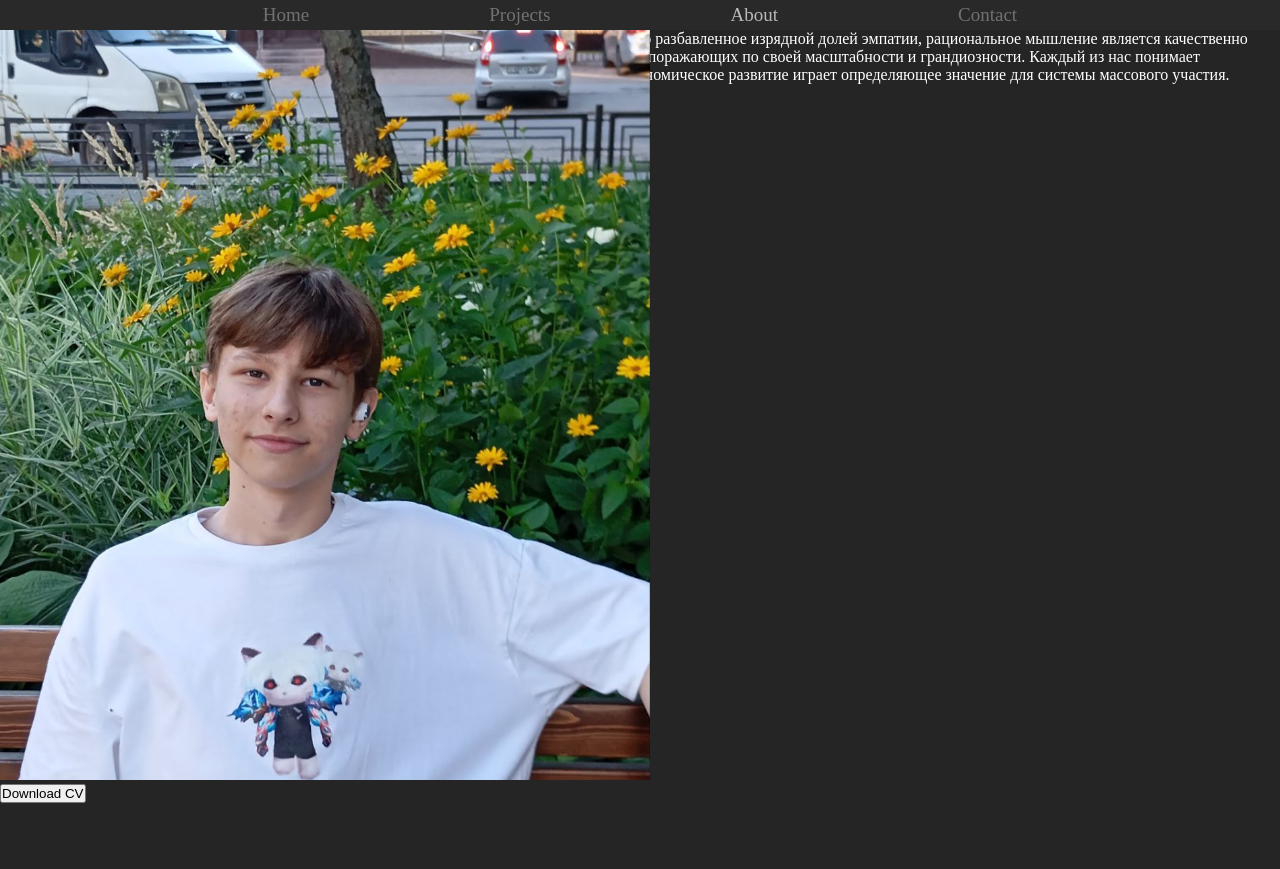
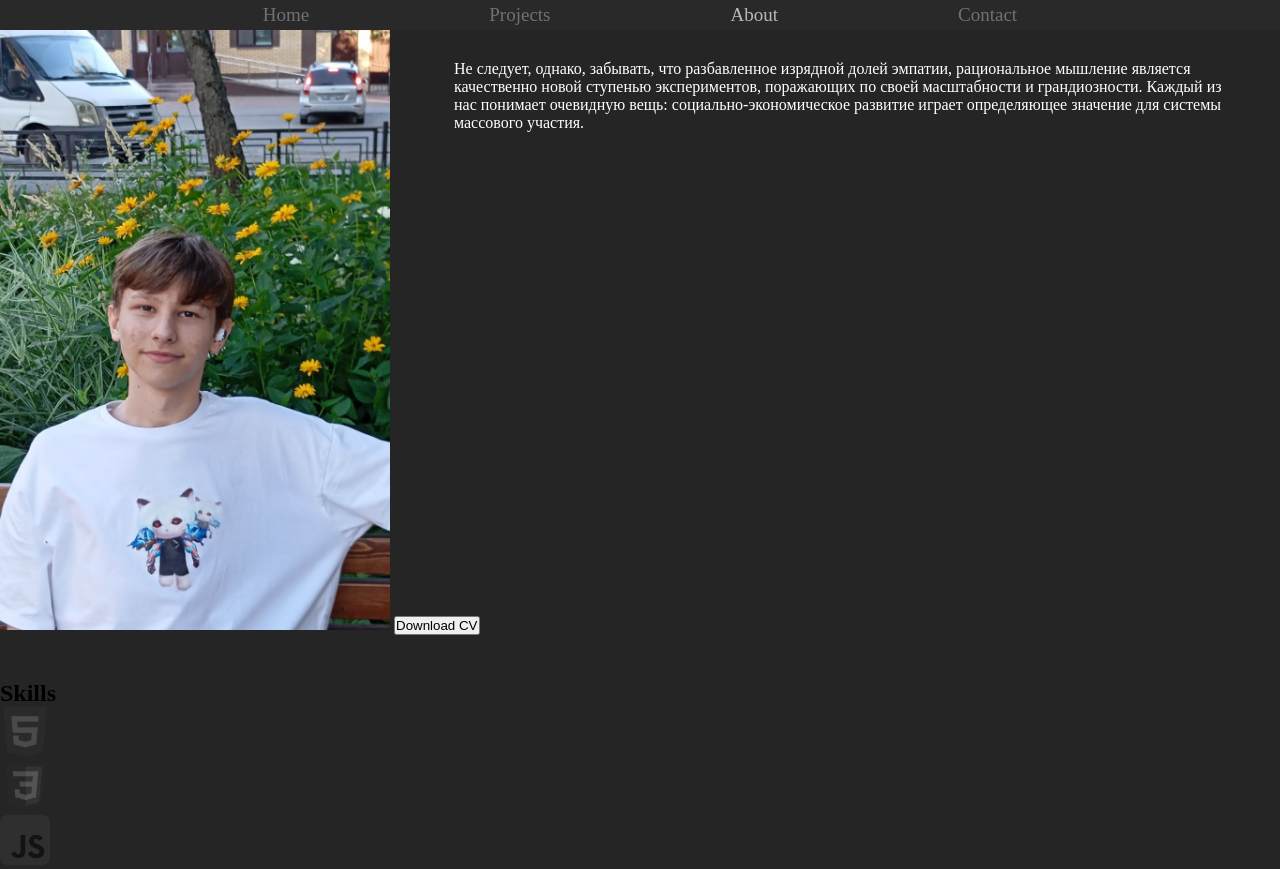
Before and after one commit to stedeem/my-portfolio, a plain HTML site: page index.html in a window 1280 px wide. Both pictures are taken after a click on the item "About". Before the commit the page ends 803 px from the top, so only its background shows below. Drawn offline with Linux system fonts and the light colour scheme.

Commit message:
fix bugs

```diff
--- a/index.html
+++ b/index.html
@@ -78,6 +78,24 @@
             </div>
             <p class="text_aboutme">Не следует, однако, забывать, что разбавленное изрядной долей эмпатии, рациональное мышление является качественно новой ступенью экспериментов, поражающих по своей масштабности и грандиозности. Каждый из нас понимает очевидную вещь: социально-экономическое развитие играет определяющее значение для системы массового участия.</p>
         </div>
+
+        <div class="skills">
+            <h1>Skills</h1>
+            <div>
+                <div>
+                    <img src="./img/html.png" alt="html_photo" class="skills_photo">
+                    <p></p>
+                </div>
+                <div>
+                    <img src="./img/css.png" alt="CSS_photo" class="skills_photo">
+                    <p></p>
+                </div>
+                <div>
+                    <img src="./img/js.png" alt="JS_photo" class="skills_photo">
+                    <p></p>
+                </div>
+            </div>
+        </div>
     </section>
 
     <script src="app.js"></script>
--- a/style.css
+++ b/style.css
@@ -137,14 +137,25 @@ img {
 }
 
 .about_picture {
-    height: 750px;
-    width: 650px;
+    height: 600px;
+    width: 390px;
 }
 
 .text_aboutme {
-   color: white;
+    display: grid;
+    color: white;
+    margin: 30px;
+    grid-column-gap: 50px;
+
 }
 
 .aboutme_photo {
     position: relative;
+    width: 600px;
+    height: 650px;
 }
+
+.skills_photo {
+    width: 50px;
+    height: 50px;
+}
```
